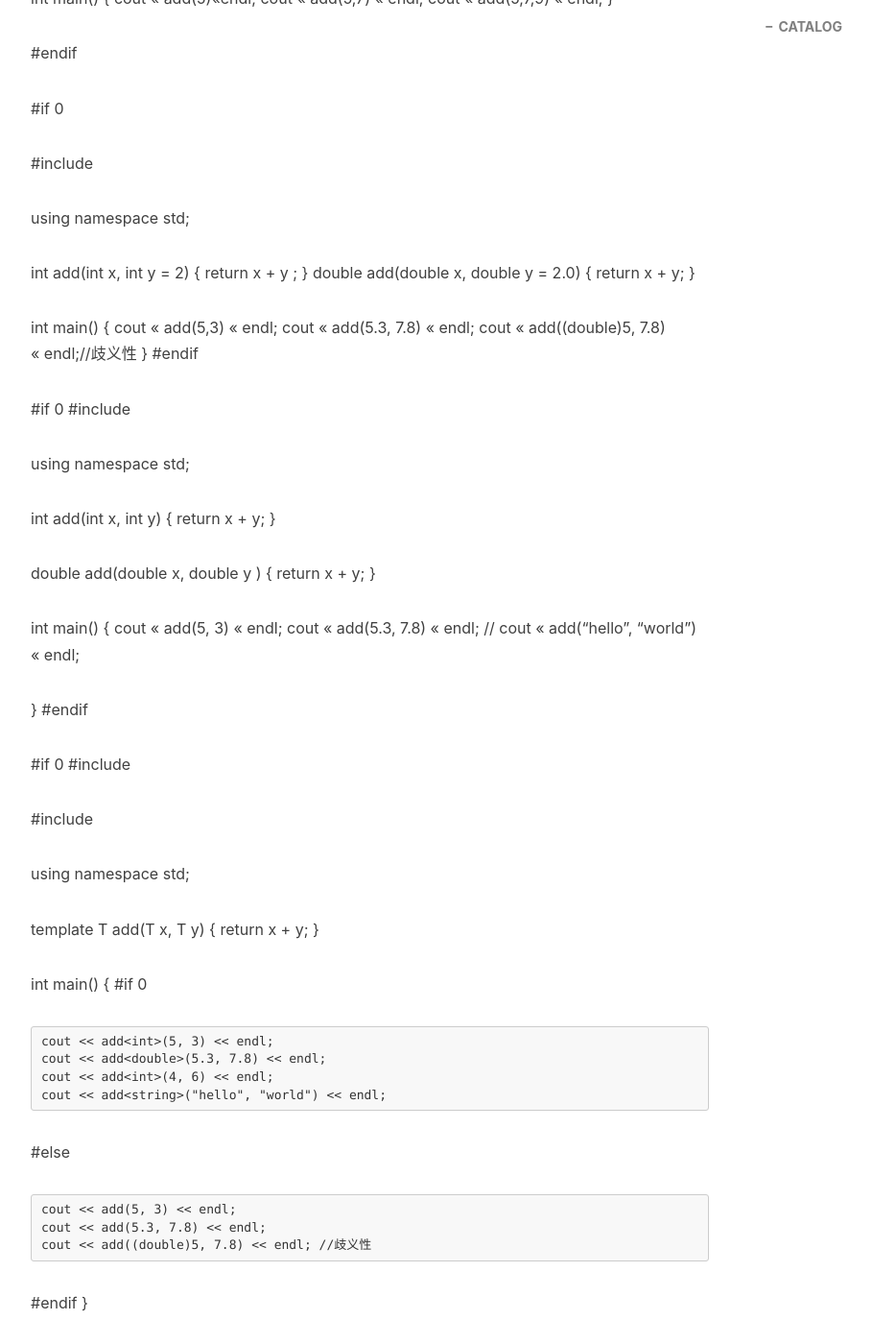
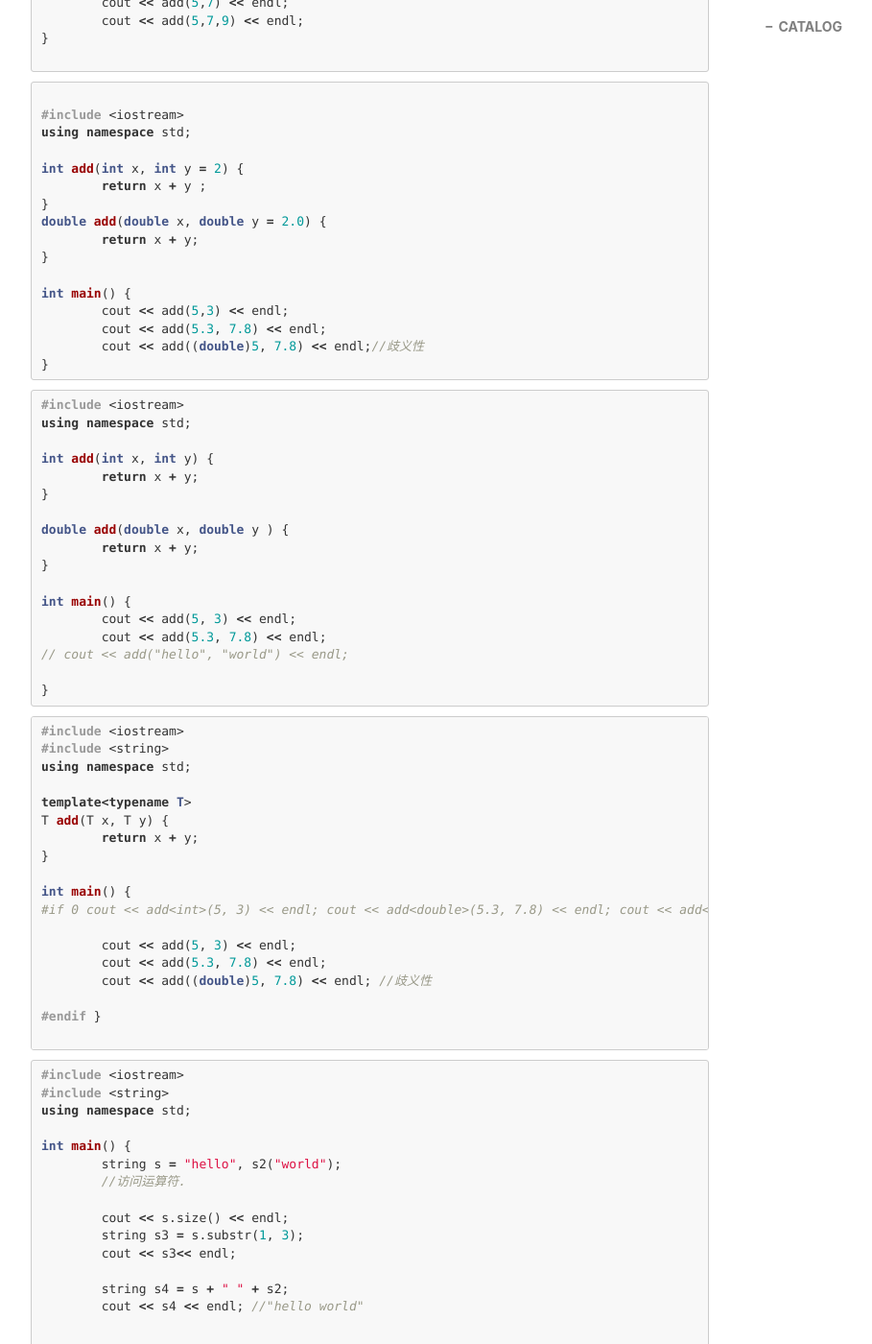
Before and after one commit to xuepro/xuepro.github.io, a Jekyll site: the page built from _posts/2019-01-26-C到C++快速入门（2019版本）.md, in a window 1280 px wide and 1400 px high, scrolled down 4290 px. Shown: the whole window at 96% size, without its empty margins (233-1142 px from the left). Built offline with Jekyll 4.4.1, drawn with Linux system fonts in a browser that asks for light colours; nearby versions of some CDN libraries; comment, search, counter and statistics services are not loaded; some of the changed text lies outside the part shown.

Commit message:
Update 2019-01-26-C到C++快速入门（2019版本）.md

````diff
--- a/_posts/2019-01-26-C到C++快速入门（2019版本）.md
+++ b/_posts/2019-01-26-C到C++快速入门（2019版本）.md
@@ -181,8 +181,7 @@
 
 ```
 
-
-#if 0
+```cpp
 
 void swap(int *x, int *y) {
 	int t = *x;
@@ -202,9 +201,10 @@
 	cout << a << '\t' << b << endl;
 }
 
-#endif
+```
 
-#if 0
+```cpp
+
 
 void swap(int &x, int &y) {
 	int t = x;
@@ -224,10 +224,9 @@
 	cout << a << '\t' << b << endl;
 }
 
-#endif
+```
 
-
-#if 0
+```cpp
 
 #include <iostream>
 
@@ -244,9 +243,9 @@
 	print('*',5); cout << endl;
 }
 
-#endif
+```
 
-#if 0
+```cpp
 #include <iostream>
 
 using namespace std;
@@ -262,9 +261,9 @@
 	cout << add(5,7,9) << endl;
 }
 
-#endif
+```
 
-#if 0
+```cpp
 
 #include <iostream>
 
@@ -282,10 +281,9 @@
 	cout << add(5.3, 7.8) << endl;
 	cout << add((double)5, 7.8) << endl;//歧义性
 }
-#endif
+```
 
-
-#if 0
+```cpp
 #include <iostream>
 
 using namespace std;
@@ -304,9 +302,9 @@
 //	cout << add("hello", "world") << endl;
 
 }
-#endif
+```
 
-#if 0
+```cpp
 #include <iostream>
 
 #include <string>
@@ -335,10 +333,9 @@
 #endif
 }
 
-#endif
+```
 
-
-#if 0
+```cpp
 #include <iostream>
 
 #include <string>
@@ -371,9 +368,9 @@
 	cout << "\n";
 
 }
-#endif
+```
 
-#if 0
+```cpp
 #include <iostream>
 
 using std::cout;
@@ -385,10 +382,9 @@
 		cout << arr[i] << '\t';
 	cout << '\n';
 }
-#endif
+```
 
-
-#if 0
+```cpp
 #include <iostream>
 
 #include <vector>
@@ -419,9 +415,9 @@
 		cout << v[i] << '\t';
 	cout << '\n';
 }
-#endif
+```
 
-#if 0
+```cpp
 
 /*
 指针就是地址，变量的指针就是变量的地址。
@@ -454,10 +450,9 @@
 #endif
 
 }
-#endif
+```
 
-
-#if 0
+```cpp
 /*
 用指针访问数组元素
 */
@@ -477,9 +472,9 @@
 		cout << *p << '\t';
 	cout << '\n';
 }
-#endif
+```
 
-#if 0
+```cpp
 
 /*
 malloc free realloc
@@ -539,10 +534,9 @@
 }
 #endif
 
-#endif
+```
 
-
-#if 0
+```cpp
 
 /*
 输入一组学生成绩(姓名和分数)，输出：平均成绩、最高分和最低分。
@@ -600,9 +594,9 @@
 		<< average << " " << max << " " << min << endl;
 
 }
-#endif
+```
 
-#if 0
+```cpp
 
 /*
     this指针: 成员函数实际上隐含一个this指针。
@@ -628,11 +622,9 @@
 	stu.print();   // print(&stu);
 
 }
-#endif
+```
 
-
-
-#if 0
+```cpp
 
 /*
 	struct和class区别：
@@ -673,9 +665,9 @@
 
 	cout << stu.get_name() << " " << stu.get_score() << endl;
 }
-#endif
+```
 
-#if 0
+```cpp
 /*
 构造函数： 函数名和类名相同且无返回类型的成员函数。
 */
@@ -709,9 +701,9 @@
 
 }
 
-#endif
+```
 
-#if 0
+```cpp
 /* 运算符重载：针对用户定义类型重新定义运算符函数
 */
 
@@ -752,9 +744,9 @@
 
 }
 
-#endif
+```
 
-#if 0
+```cpp
 
 #include <iostream>
 #include <string>
@@ -822,10 +814,9 @@
 	cout << s;
 }
 
-#endif
+```
 
-
-#if 0
+```cpp
 
 #include <iostream>
 
@@ -908,10 +899,9 @@
 int main() {
 	f();
 }
-#endif
+```
 
-
-#if 1
+```cpp
 
 /*类
    模拟vector<int>的类Vector
@@ -1042,6 +1032,4 @@
 
 }
 
-#endif
-
 ```
````
